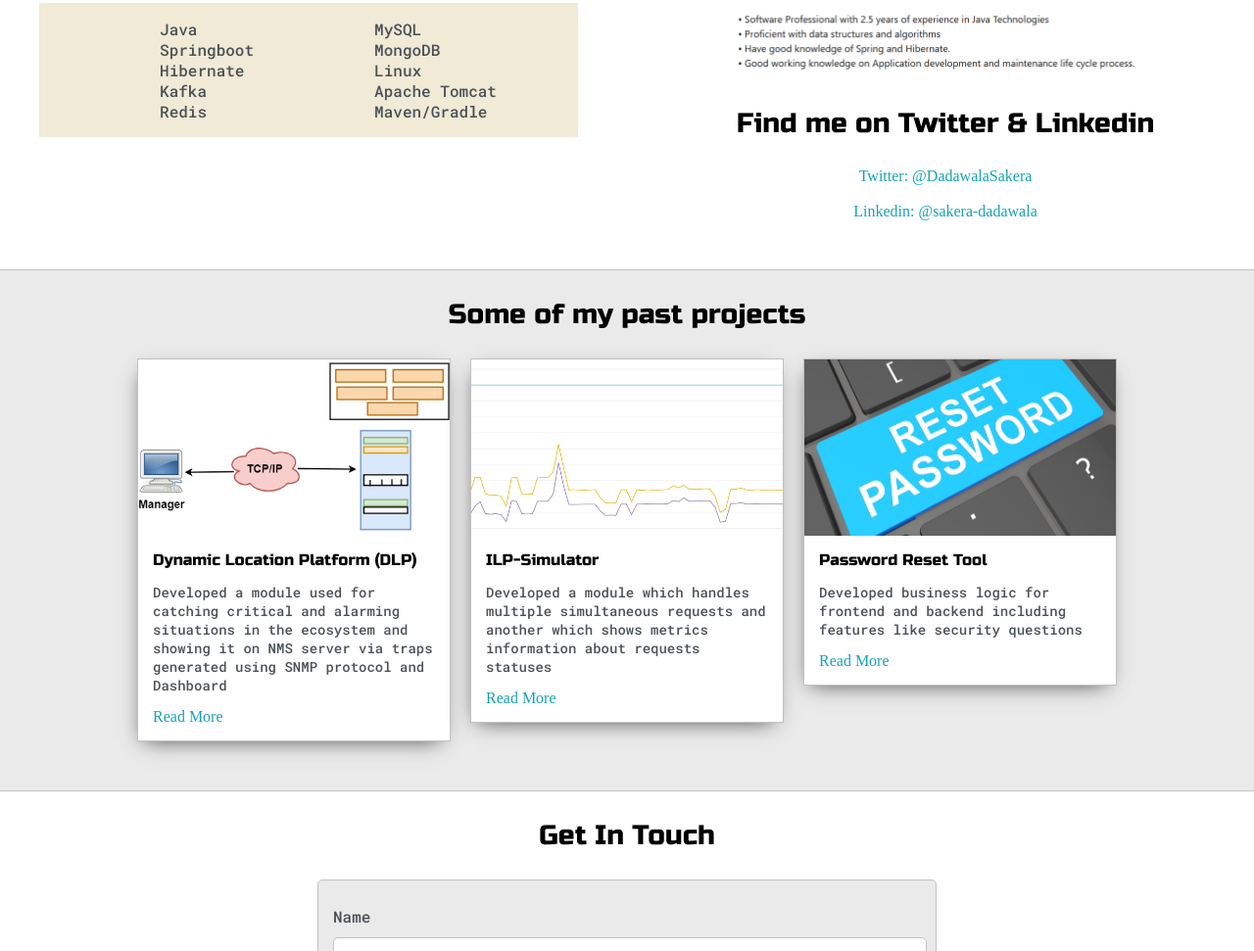
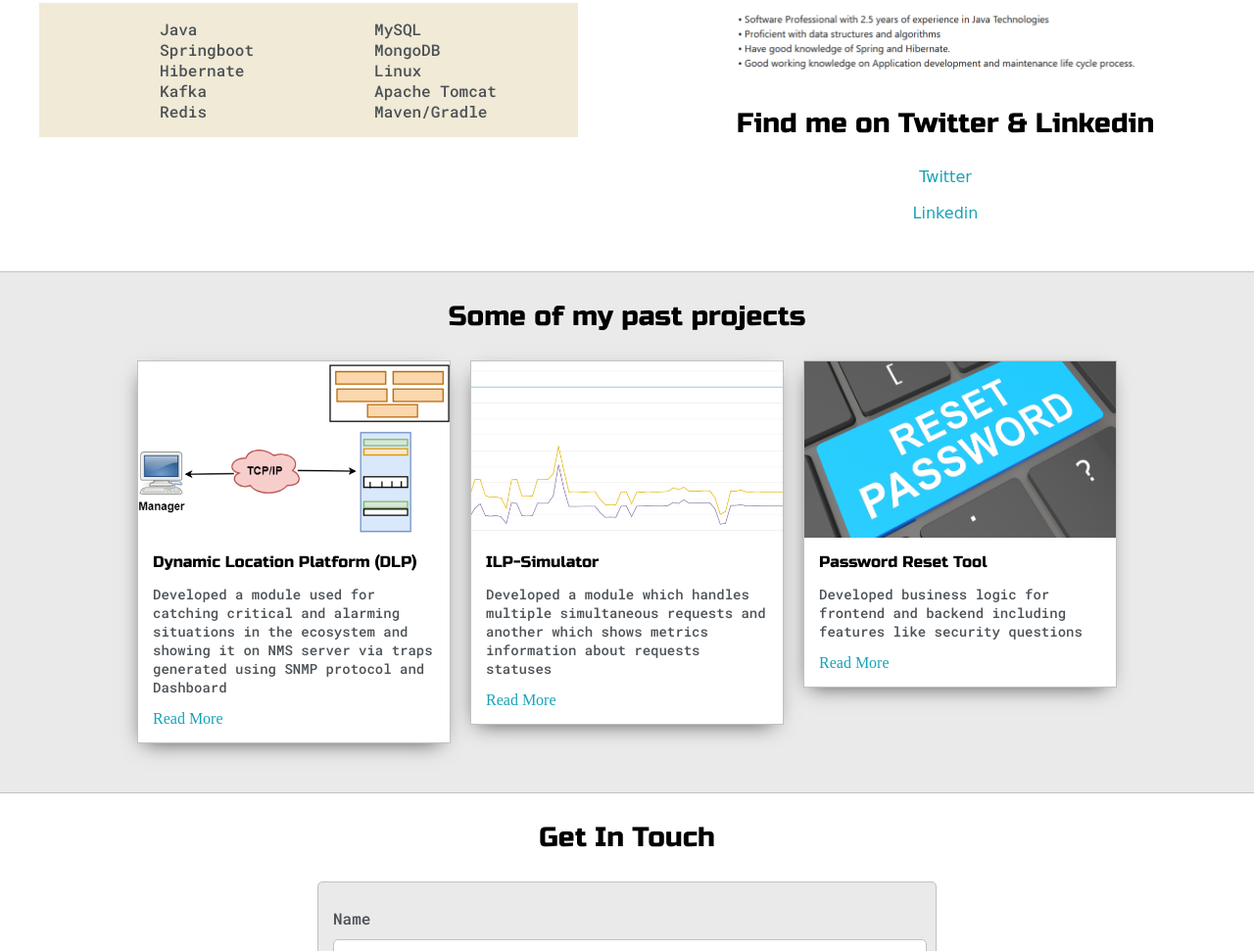
Before and after one commit to RehmanaliMomin/portfolio-Sakera, a plain HTML site: page index.html in a window 1280 px wide. Shown: the part 1089-2060 px from the top of the page at 98% size. Drawn offline with Linux system fonts and the light colour scheme.

Commit message:
Update index.html

```diff
--- a/index.html
+++ b/index.html
@@ -1,7 +1,7 @@
 <!DOCTYPE html>
 <html>
 <head>
-	<title>Sara</title>
+	<title>Shaku</title>
 
 
 	<meta name="viewport" content="width=device-width, initial-scale=1, maximum-scale=1, minimum-scale=1" />
@@ -116,9 +116,9 @@
 					<img id="social_img" src="images/follow.PNG">
 					<h3>Find me on Twitter & Linkedin</h3>
 
-					<a target="_blank" href="https://twitter.com/DadawalaSakera">Twitter: @DadawalaSakera</a>
+					<a style="font-family: cursive;" target="_blank" href="https://twitter.com/DadawalaSakera">Twitter</a>
 					<br>
-					<a target="_blank" href="https://www.linkedin.com/in/sakera-dadawala-2bb304ba/">Linkedin: @sakera-dadawala</a>
+					<a style="font-family: cursive;" target="_blank" href="https://www.linkedin.com/in/sakera-dadawala-2bb304ba/">Linkedin</a>
 				</div>
 			</div>
 
```
